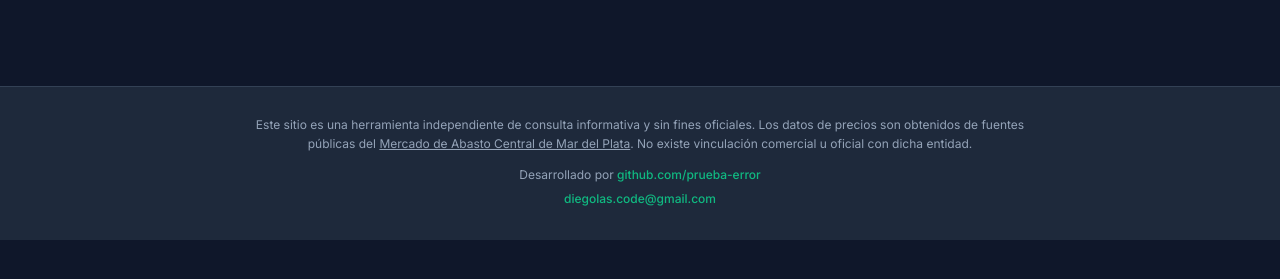
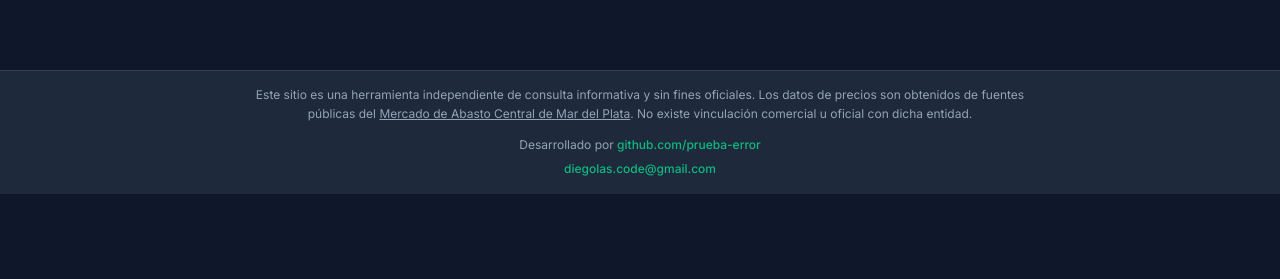
Before and after one commit to prueba-error/precios-abasto-mdp, a React (Vite) app: page / in a window 1280 px wide. Shown: the part 417-696 px from the top of the page. Built offline with nearby package versions, Linux system fonts and the light colour scheme; no server answers; the database is empty; the HTML template or start-up script is replaced by a standard one.

Commit message:
style(frontend): reduce top and bottom padding and margin in Footer

```diff
--- a/src/components/Footer.tsx
+++ b/src/components/Footer.tsx
@@ -7,15 +7,15 @@ export const Footer: React.FC = () => {
         width: '100%',
         background: 'var(--bg-card)',
         borderTop: '1px solid var(--border-color)',
-        marginTop: '40px',
-        padding: '28px 0 32px 0'
+        marginTop: '24px',
+        padding: '14px 0 16px 0'
       }}
     >
       <div
         style={{
           maxWidth: '1200px',
           margin: '0 auto',
-          padding: '0 16px',
+          padding: '0 10px',
           textAlign: 'center',
           color: 'var(--text-secondary)',
           fontSize: '0.75rem',
```
